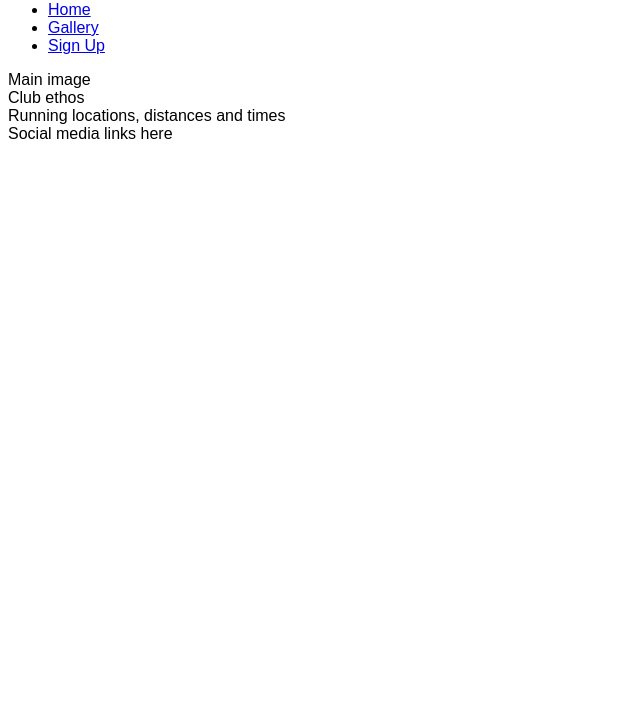
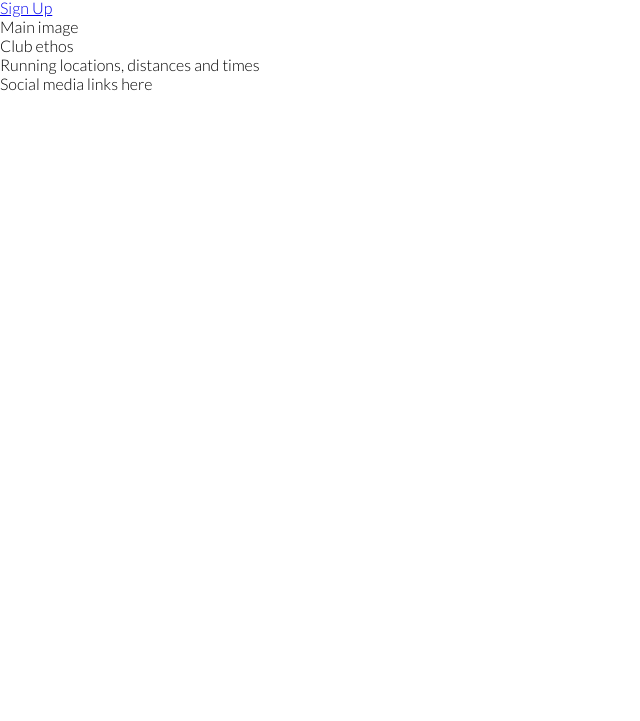
Before and after one commit to Sinha5714/love-running, a plain HTML site: page index.html in a window 1280 px wide. Shown: the part 79-800 px from the top of the page, without its empty margins (0-640 px from the left). Drawn offline with Linux system fonts and the light colour scheme.

Commit message:
Add google fonts and remove all paddings, margins and border

```diff
--- a/assets/css/style.css
+++ b/assets/css/style.css
@@ -1,3 +1,10 @@
+@import url('https://fonts.googleapis.com/css2?family=Lato:wght@300&family=Oswald&display=swap');
+* {
+    padding: 0;
+    border: none;
+    margin: 0;
+}
 body{
-    font-family: Arial;
+    font-family: Lato, sans-serif;
+    font-weight: 300;
 }
```
